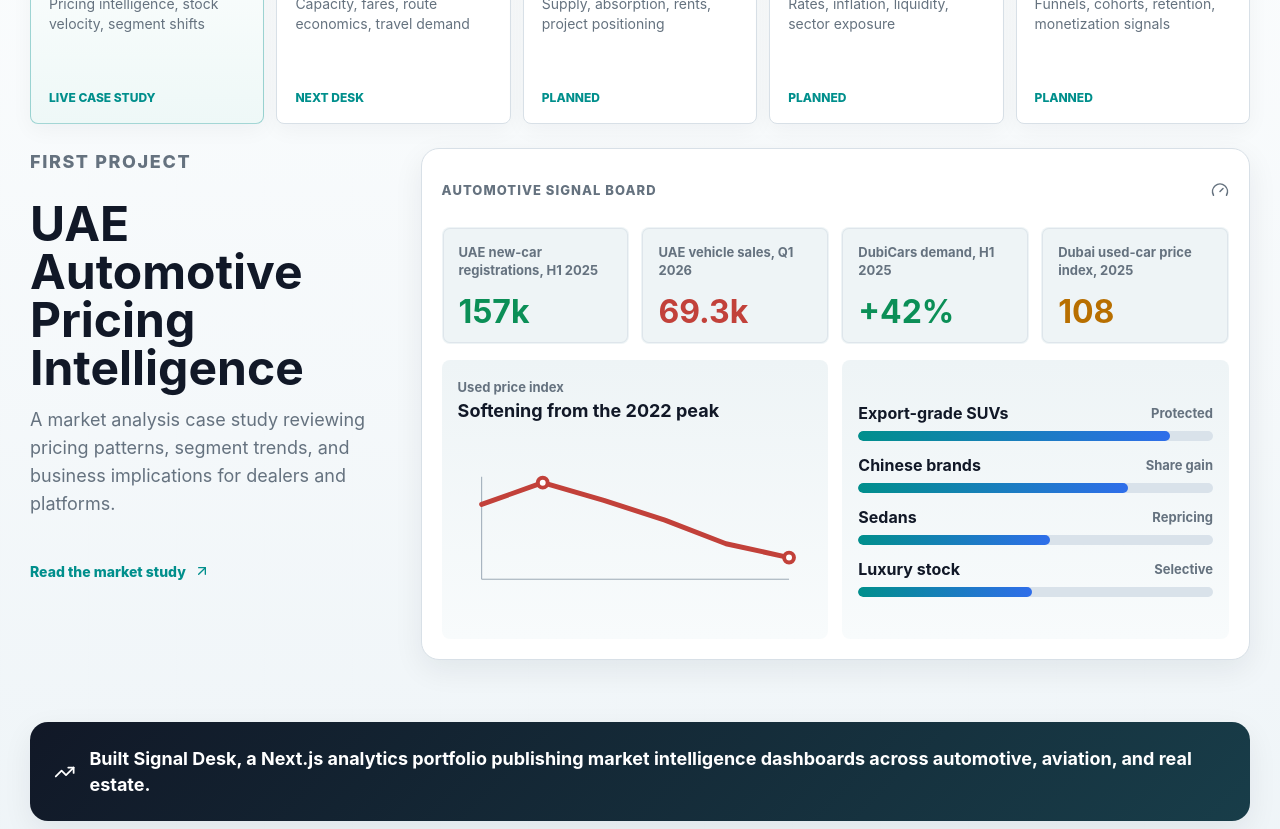
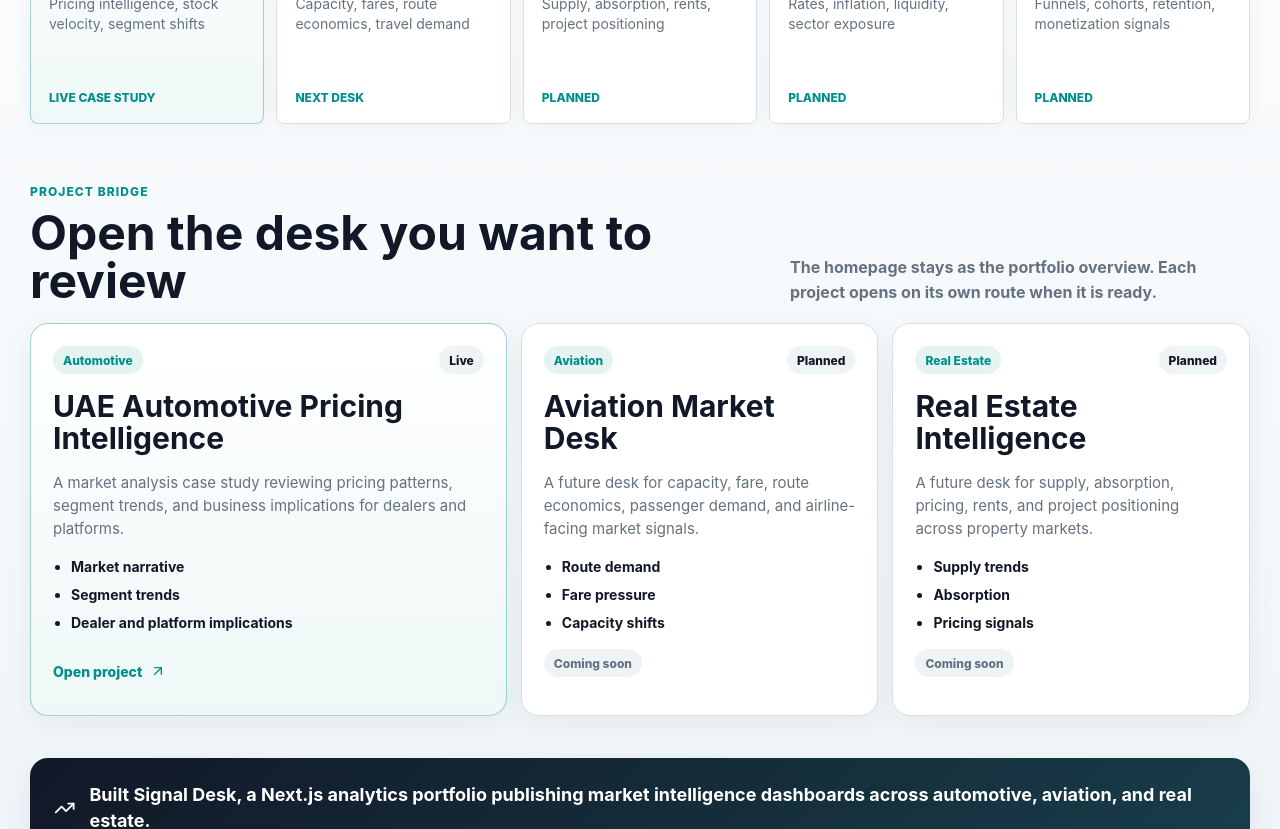
Before and after one commit to Alexey3250/signal-desk, a Next.js app: page / in a window 1280 px wide. Shown: the part 880-1709 px from the top of the page. Built offline with nearby package versions, Linux system fonts and the light colour scheme.

Commit message:
Make homepage a project bridge

```diff
--- a/app/globals.css
+++ b/app/globals.css
@@ -449,6 +449,103 @@ h1 {
   font-size: 12px;
   font-weight: 850;
   text-transform: uppercase;
+}
+
+.project-catalog .section-heading > p {
+  max-width: 460px;
+  margin-bottom: 0;
+  color: var(--muted);
+  font-size: 16px;
+  font-weight: 650;
+  line-height: 1.55;
+}
+
+.project-grid {
+  display: grid;
+  grid-template-columns: minmax(0, 1.2fr) repeat(2, minmax(0, 0.9fr));
+  gap: 14px;
+}
+
+.project-card {
+  display: grid;
+  align-content: start;
+  gap: 16px;
+  min-height: 330px;
+  padding: 22px;
+  background: var(--surface);
+  border: 1px solid var(--line);
+  border-radius: 18px;
+  box-shadow: 0 8px 28px rgba(17, 24, 39, 0.055);
+}
+
+.project-card.is-live {
+  background: linear-gradient(180deg, #ffffff, #eef8f7);
+  border-color: rgba(0, 143, 140, 0.36);
+}
+
+.project-card > div:first-child {
+  display: flex;
+  align-items: center;
+  justify-content: space-between;
+  gap: 12px;
+}
+
+.project-sector,
+.project-status,
+.project-soon {
+  display: inline-flex;
+  align-items: center;
+  min-height: 28px;
+  padding: 0 10px;
+  border-radius: 999px;
+  font-size: 12px;
+  font-weight: 850;
+}
+
+.project-sector {
+  color: var(--teal);
+  background: rgba(0, 143, 140, 0.1);
+}
+
+.project-status {
+  color: var(--ink);
+  background: var(--surface-2);
+}
+
+.project-card h3 {
+  margin-bottom: 0;
+  font-size: clamp(22px, 2.5vw, 30px);
+  line-height: 1.08;
+}
+
+.project-card p {
+  margin-bottom: 0;
+  color: var(--muted);
+  font-size: 15px;
+  line-height: 1.55;
+}
+
+.project-card ul {
+  display: grid;
+  gap: 8px;
+  margin: 0;
+  padding-left: 18px;
+  color: var(--ink);
+  font-size: 14px;
+  font-weight: 720;
+  line-height: 1.45;
+}
+
+.project-card .text-link,
+.project-soon {
+  align-self: end;
+  margin-top: auto;
+}
+
+.project-soon {
+  justify-self: start;
+  color: var(--muted);
+  background: var(--surface-2);
 }
 
 .case-preview {
@@ -990,6 +1087,10 @@ h1 {
     grid-template-columns: repeat(3, minmax(0, 1fr));
   }
 
+  .project-grid {
+    grid-template-columns: 1fr;
+  }
+
   .case-intro {
     position: static;
   }
@@ -1088,6 +1189,10 @@ h1 {
     display: block;
   }
 
+  .project-catalog .section-heading > p {
+    margin-top: 12px;
+  }
+
   .cv-strip {
     align-items: flex-start;
   }
@@ -1107,6 +1212,12 @@ h1 {
 
   .sector-card {
     min-height: 188px;
+  }
+
+  .project-card {
+    min-height: 280px;
+    padding: 20px;
+    border-radius: 14px;
   }
 
   .split-dashboard {
--- a/app/page.tsx
+++ b/app/page.tsx
@@ -5,7 +5,6 @@ import {
   Building2,
   Car,
   CircleDollarSign,
-  Gauge,
   Plane,
   PackageSearch,
   Radar,
@@ -52,18 +51,32 @@ const portfolioMetrics = [
   { label: "Core output", value: "Insight", context: "dashboards plus executive studies" }
 ];
 
-const caseSignals = [
-  { label: "UAE new-car registrations, H1 2025", value: "157k", tone: "positive" },
-  { label: "UAE vehicle sales, Q1 2026", value: "69.3k", tone: "negative" },
-  { label: "DubiCars demand, H1 2025", value: "+42%", tone: "positive" },
-  { label: "Dubai used-car price index, 2025", value: "108", tone: "warning" }
-];
-
-const segmentRows = [
-  { segment: "Export-grade SUVs", direction: "Protected", score: 88 },
-  { segment: "Chinese brands", direction: "Share gain", score: 76 },
-  { segment: "Sedans", direction: "Repricing", score: 54 },
-  { segment: "Luxury stock", direction: "Selective", score: 49 }
+const projects = [
+  {
+    title: "UAE Automotive Pricing Intelligence",
+    sector: "Automotive",
+    status: "Live",
+    href: "/automotive",
+    summary:
+      "A market analysis case study reviewing pricing patterns, segment trends, and business implications for dealers and platforms.",
+    outputs: ["Market narrative", "Segment trends", "Dealer and platform implications"]
+  },
+  {
+    title: "Aviation Market Desk",
+    sector: "Aviation",
+    status: "Planned",
+    summary:
+      "A future desk for capacity, fare, route economics, passenger demand, and airline-facing market signals.",
+    outputs: ["Route demand", "Fare pressure", "Capacity shifts"]
+  },
+  {
+    title: "Real Estate Intelligence",
+    sector: "Real Estate",
+    status: "Planned",
+    summary:
+      "A future desk for supply, absorption, pricing, rents, and project positioning across property markets.",
+    outputs: ["Supply trends", "Absorption", "Pricing signals"]
+  }
 ];
 
 export default function Home() {
@@ -80,6 +93,7 @@ export default function Home() {
           </span>
         </Link>
         <nav className="topnav">
+          <a href="#projects">Projects</a>
           <Link href="/automotive">Automotive</Link>
           <a href="https://github.com/Alexey3250/signal-desk" target="_blank" rel="noreferrer">
             GitHub
@@ -101,10 +115,10 @@ export default function Home() {
             <span>Sector studies</span>
           </div>
           <div className="hero-actions">
-            <Link href="/automotive" className="button primary">
-              Open automotive desk
+            <a href="#projects" className="button primary">
+              Explore project catalog
               <ArrowUpRight size={17} aria-hidden="true" />
-            </Link>
+            </a>
             <a
               href="https://github.com/Alexey3250/signal-desk"
               className="button secondary"
@@ -162,63 +176,45 @@ export default function Home() {
         </div>
       </section>
 
-      <section className="case-preview" aria-labelledby="case-heading">
-        <div className="case-intro">
-          <p className="eyebrow">First project</p>
-          <h2 id="case-heading">UAE Automotive Pricing Intelligence</h2>
+      <section className="section-band project-catalog" id="projects" aria-labelledby="projects-heading">
+        <div className="section-heading">
+          <div>
+            <p className="eyebrow">Project bridge</p>
+            <h2 id="projects-heading">Open the desk you want to review</h2>
+          </div>
           <p>
-            A market analysis case study reviewing pricing patterns, segment trends, and
-            business implications for dealers and platforms.
+            The homepage stays as the portfolio overview. Each project opens on its own
+            route when it is ready.
           </p>
-          <Link href="/automotive" className="text-link">
-            Read the market study
-            <ArrowUpRight size={16} aria-hidden="true" />
-          </Link>
         </div>
 
-        <div className="dashboard-preview" aria-label="Automotive market signal preview">
-          <div className="panel-header">
-            <span>Automotive signal board</span>
-            <Gauge size={18} aria-hidden="true" />
-          </div>
-          <div className="signal-grid">
-            {caseSignals.map((signal) => (
-              <article className={`signal-card ${signal.tone}`} key={signal.label}>
-                <span>{signal.label}</span>
-                <strong>{signal.value}</strong>
-              </article>
-            ))}
-          </div>
-
-          <div className="split-dashboard">
-            <div className="mini-chart">
+        <div className="project-grid">
+          {projects.map((project) => (
+            <article
+              className={`project-card ${project.status === "Live" ? "is-live" : ""}`}
+              key={project.title}
+            >
               <div>
-                <span>Used price index</span>
-                <strong>Softening from the 2022 peak</strong>
+                <span className="project-sector">{project.sector}</span>
+                <strong className="project-status">{project.status}</strong>
               </div>
-              <svg viewBox="0 0 360 160" role="img" aria-label="Used price index trend chart">
-                <line x1="24" y1="132" x2="336" y2="132" />
-                <line x1="24" y1="28" x2="24" y2="132" />
-                <polyline points="24,56 86,34 148,52 210,72 272,96 336,110" />
-                <circle cx="86" cy="34" r="5" />
-                <circle cx="336" cy="110" r="5" />
-              </svg>
-            </div>
-
-            <div className="segment-stack" aria-label="Segment pressure scores">
-              {segmentRows.map((row) => (
-                <div className="segment-row" key={row.segment}>
-                  <div>
-                    <strong>{row.segment}</strong>
-                    <span>{row.direction}</span>
-                  </div>
-                  <div className="bar-track" aria-hidden="true">
-                    <span style={{ width: `${row.score}%` }} />
-                  </div>
-                </div>
-              ))}
-            </div>
-          </div>
+              <h3>{project.title}</h3>
+              <p>{project.summary}</p>
+              <ul>
+                {project.outputs.map((output) => (
+                  <li key={output}>{output}</li>
+                ))}
+              </ul>
+              {project.href ? (
+                <Link href={project.href} className="text-link">
+                  Open project
+                  <ArrowUpRight size={16} aria-hidden="true" />
+                </Link>
+              ) : (
+                <span className="project-soon">Coming soon</span>
+              )}
+            </article>
+          ))}
         </div>
       </section>
 
```
